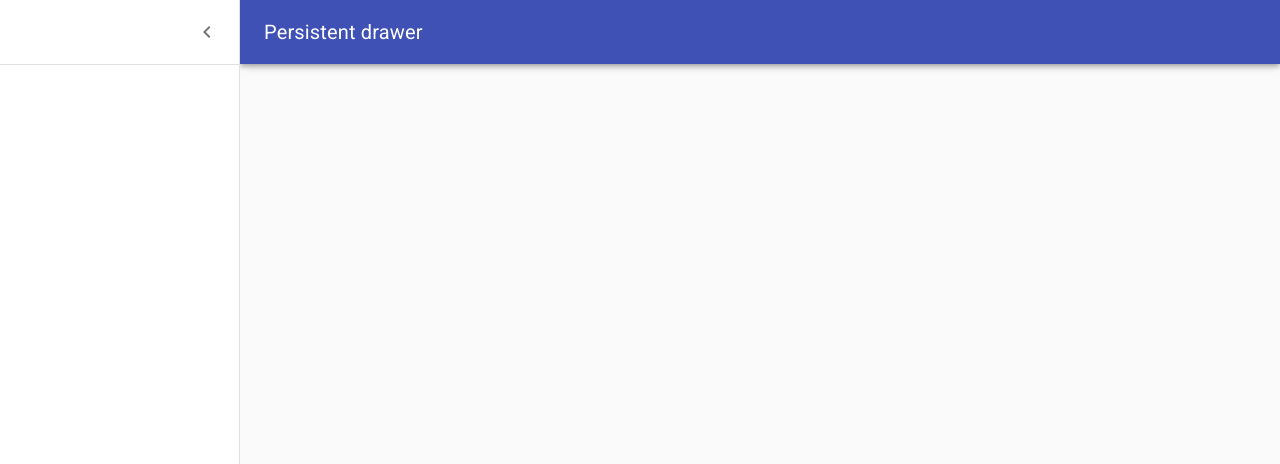
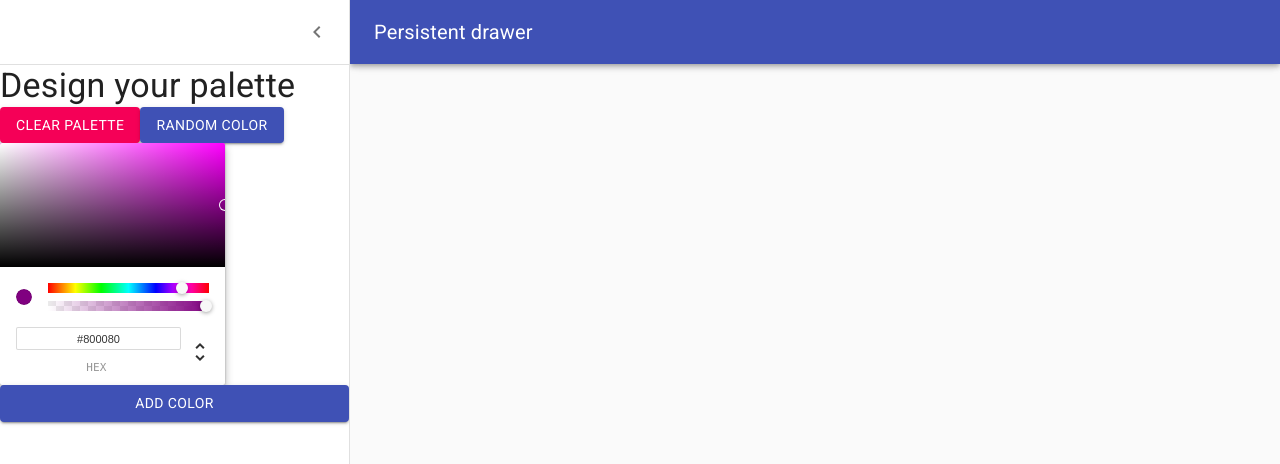
Before and after one commit to iddle254/React-color-picker, a React (Create React App) app: page /palette/new in a window 1280 px wide. Both pictures are taken after a click on the button "open drawer". Shown: the top 464 px of the page. Built offline with nearby package versions, Linux system fonts and the light colour scheme; a web font is replaced by a local one.

Commit message:
add drawer to new palette form

```diff
--- a/package.json
+++ b/package.json
@@ -9,6 +9,7 @@
     "chroma-js": "^2.1.0",
     "rc-slider": "^8.7.1",
     "react": "^16.11.0",
+    "react-color": "^2.17.3",
     "react-copy-to-clipboard": "^5.0.1",
     "react-dom": "^16.11.0",
     "react-router-dom": "^5.1.2",
--- a/src/NewPaletteForm.js
+++ b/src/NewPaletteForm.js
@@ -10,9 +10,10 @@
 import IconButton from '@material-ui/core/IconButton';
 import MenuIcon from '@material-ui/icons/Menu';
 import ChevronLeftIcon from '@material-ui/icons/ChevronLeft';
+import Button from '@material-ui/core/Button';
+import {ChromePicker} from 'react-color';
 
-
-const drawerWidth = 240;
+const drawerWidth = 350;
 
 const useStyles = makeStyles(theme => ({
   root: {
@@ -123,6 +124,13 @@
           </IconButton>
         </div>
         <Divider />
+        <Typography variant="h4">Design your palette</Typography>
+        <div>
+        <Button variant="contained" color="secondary">Clear Palette</Button>
+        <Button variant="contained" color="primary">Random color</Button>
+        </div>
+        <ChromePicker color="purple" onChangeComplete={(newColor)=>console.log(newColor)} />
+        <Button variant="contained" color="primary">Add color</Button>
 
       </Drawer>
       <main
```
Also changed, not shown: 1 other file (tests, documents, lock files or other folders).
